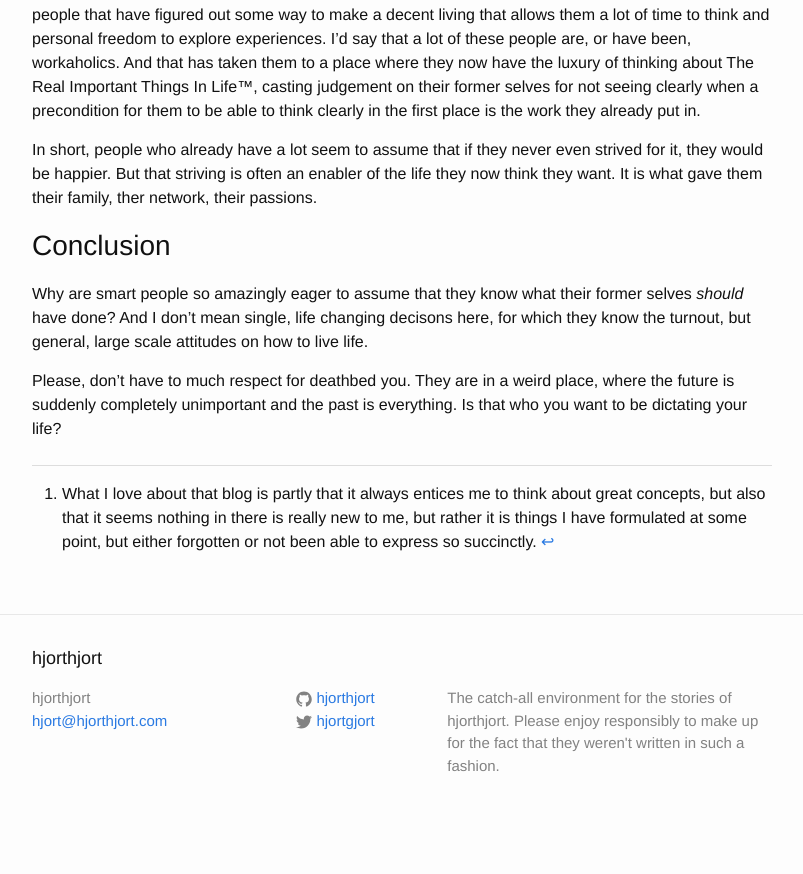
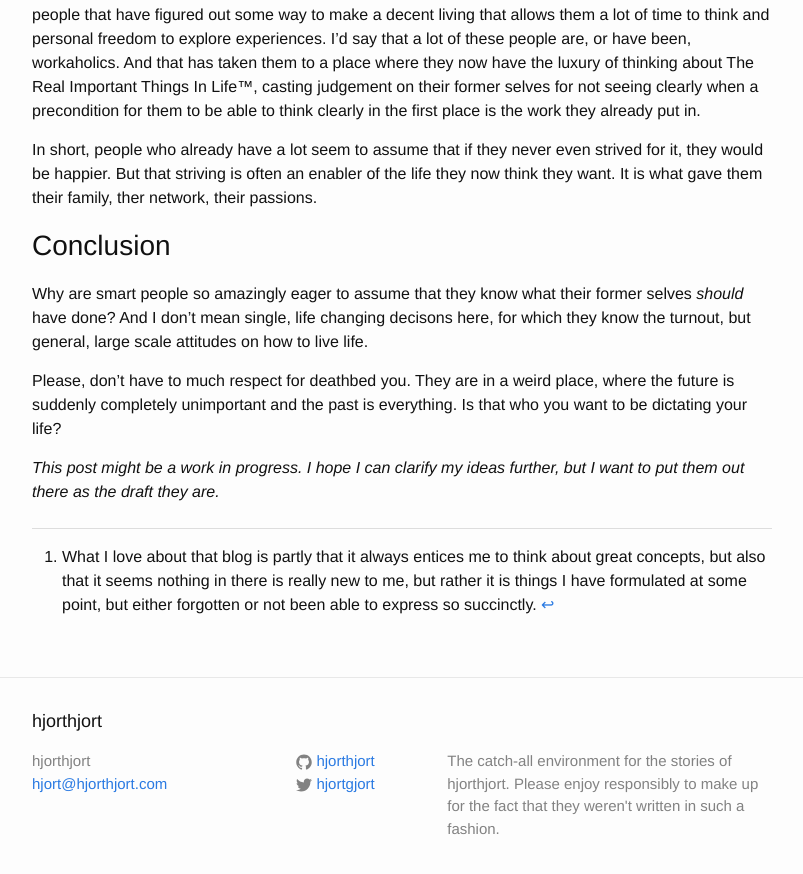
Before and after one commit to hjorthjort/hjorthjort.github.io, a Jekyll site: the page built from _posts/2016-12-10-the-deathbed-fallacy.markdown, in a window 1280 px wide and 900 px high, scrolled down 2243 px. Shown: the top 874 px of the window, without its empty margins (238-1041 px from the left). Built offline with Jekyll 4.4.1, drawn with Linux system fonts in a browser that asks for light colours; before the commit the page ends 3080 px from its top, so only the background shows below that.

Commit message:
More readable prose

````diff
--- a/_posts/2016-11-25-let-s-start-calling-code-performative-prose.markdown
+++ b/_posts/2016-11-25-let-s-start-calling-code-performative-prose.markdown
@@ -51,7 +51,7 @@ This, on the other hand, is an example of performative prose:
 isSudoku su@(SudokuOf rows) = correctHeight && correctWidth && correctCells
     where
         correctHeight = size == length rows
-        correctWidth  = all (\row -> length row == size) rows
+        correctWidth  = (\row -> length row == size) `all` rows
         correctCells   = allCells isValidCell {-in-} su
         isValidCell   = True `maybe` (\n -> n>=1 && n<=size)
 ```
--- a/_posts/2016-12-10-the-deathbed-fallacy.markdown
+++ b/_posts/2016-12-10-the-deathbed-fallacy.markdown
@@ -128,6 +128,9 @@ Please, don't have to much respect for deathbed you. They are in a weird place,
 where the future is suddenly completely unimportant and the past is
 everything. Is that who you want to be dictating your life?
 
+*This post might be a work in progress. I hope I can clarify my ideas further,
+but I want to put them out there as the draft they are.*
+
 [wbw]: http://waitbutwhy.com/2014/10/religion-for-the-nonreligious.html
 [deathbed]: http://bronnieware.com/regrets-of-the-dying/
 [smbc]: http://www.smbc-comics.com/?id=3474
````
